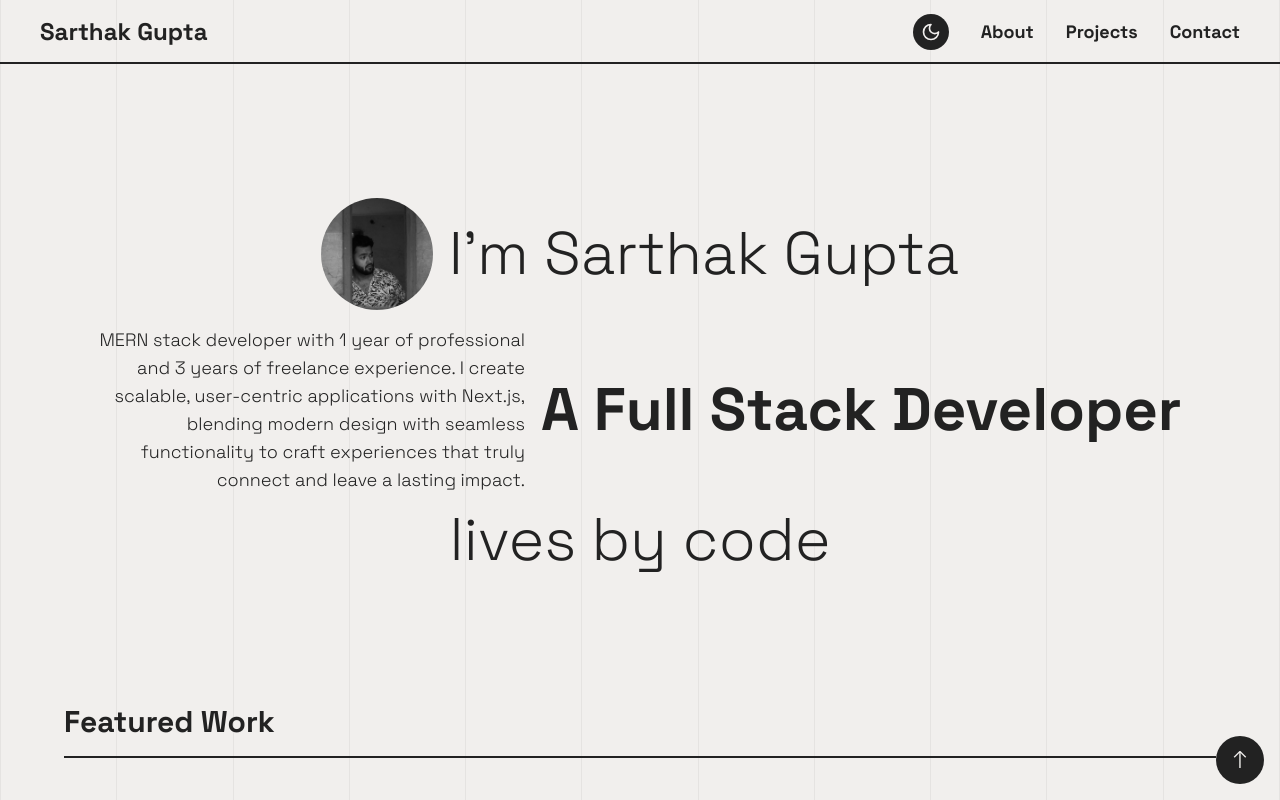
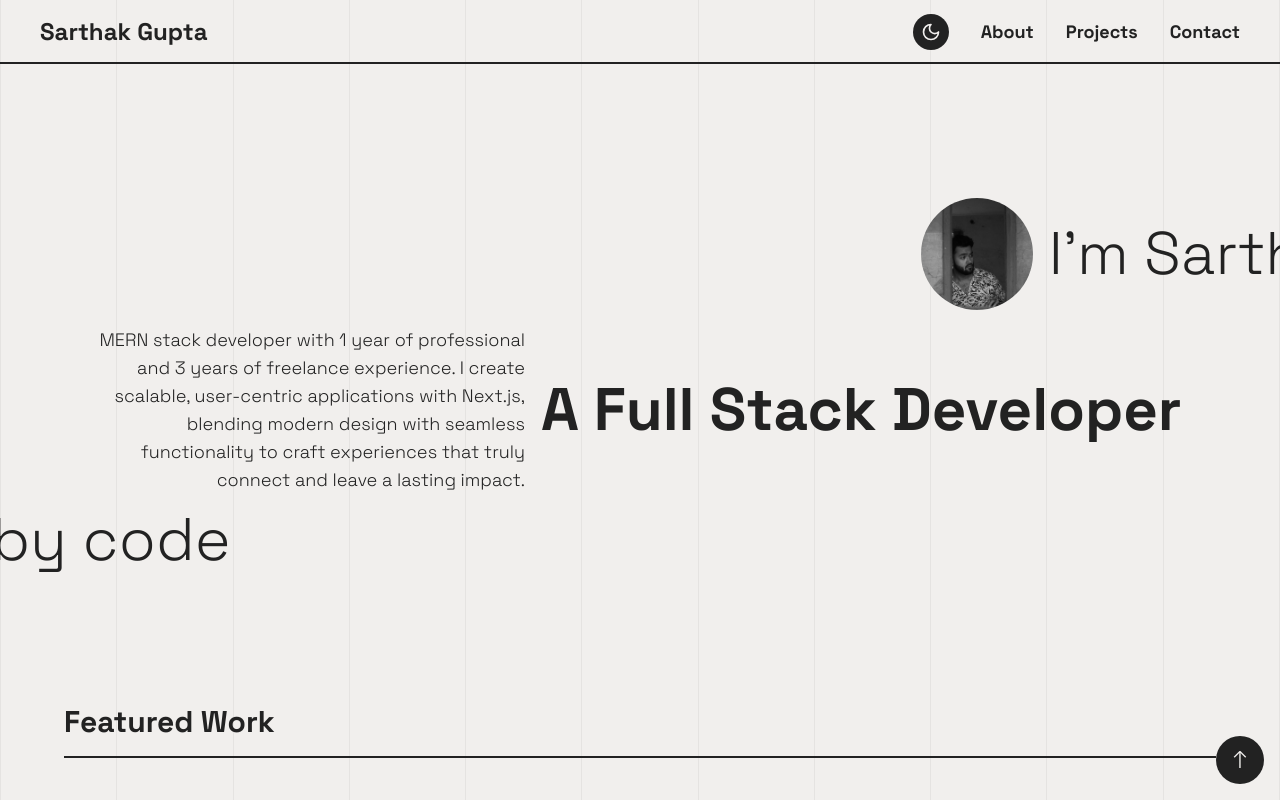
Before and after one commit to sarthak-g75/portfolio, a Next.js app: page / in a window 1280 px wide. Shown: the top 800 px of the page. Built offline with nearby package versions, Linux system fonts and the light colour scheme.

Commit message:
fixed the issue

```diff
--- a/components/Hero.jsx
+++ b/components/Hero.jsx
@@ -1,11 +1,21 @@
-import { useState } from 'react'
+import { useEffect, useState } from 'react'
 import Image from 'next/image'
-import { motion } from 'motion/react'
+import { motion, useScroll } from 'motion/react'
 import { scroll } from 'motion'
 const Hero = () => {
   const [yProgress, setYProgress] = useState(0)
+  const { scrollYProgress } = useScroll()
+  // console.log(scrollYProgress)
+  useEffect(() => {
+    // Subscribe to scrollYProgress changes
+    const unsubscribe = scrollYProgress.onChange((latest) => {
+      setYProgress(latest)
+    })
+    // Cleanup the subscription on unmount
+    return unsubscribe
+  }, [scrollYProgress])
   // const scrollYProgress = scroll((progress) => console.log(progress))
-  scroll((progress) => setYProgress(progress))
+  // scroll((progress) => setYProgress(progress))
   // console.log(yProgress)
   return (
     <section className='flex flex-col items-center justify-between lg:justify-center py-10 pb-20 lg:pb-0 lg:py-0 h-[75vh] lg:h-[80vh] gap-4 overflow-hidden px-10 lg:px-0'>
```
